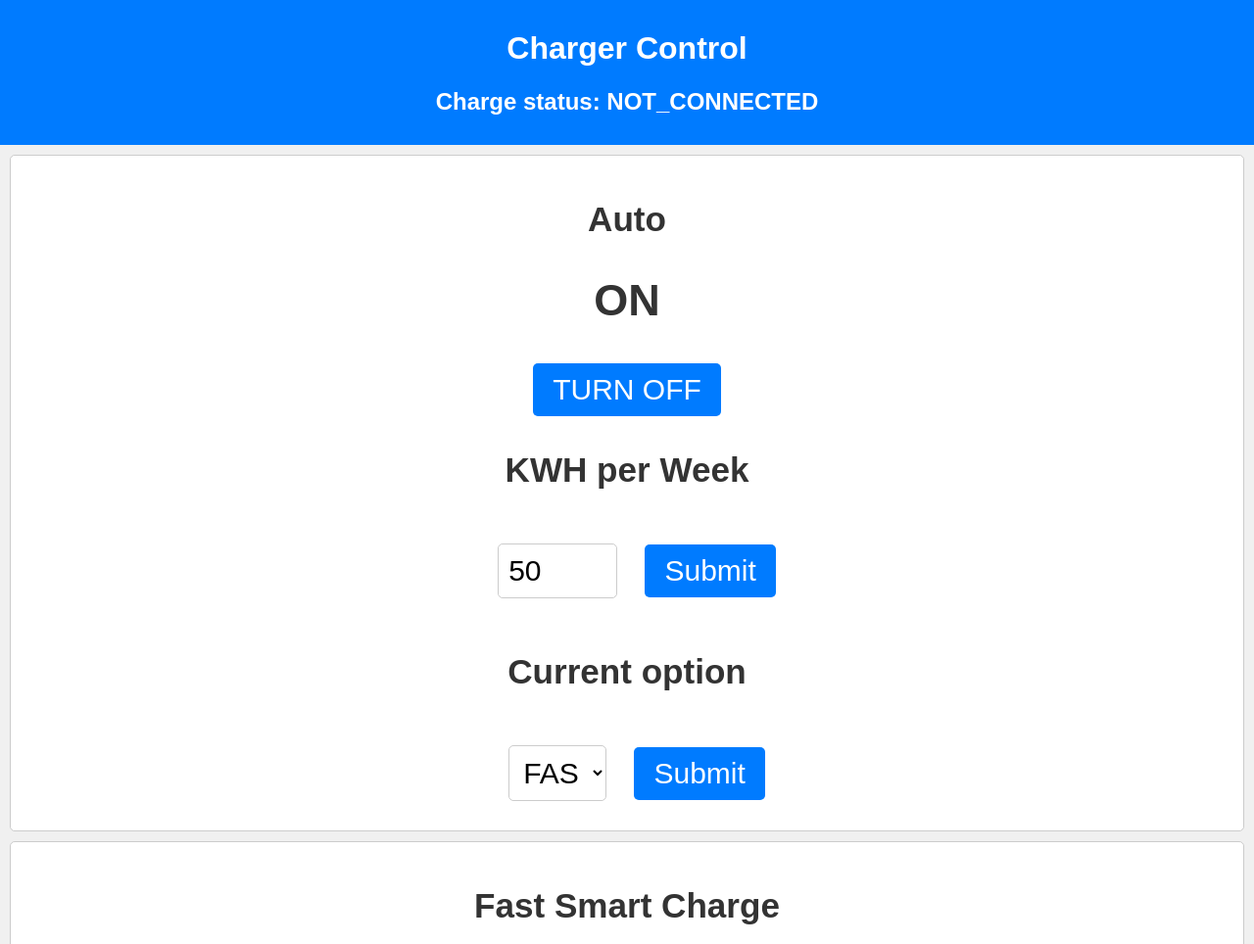
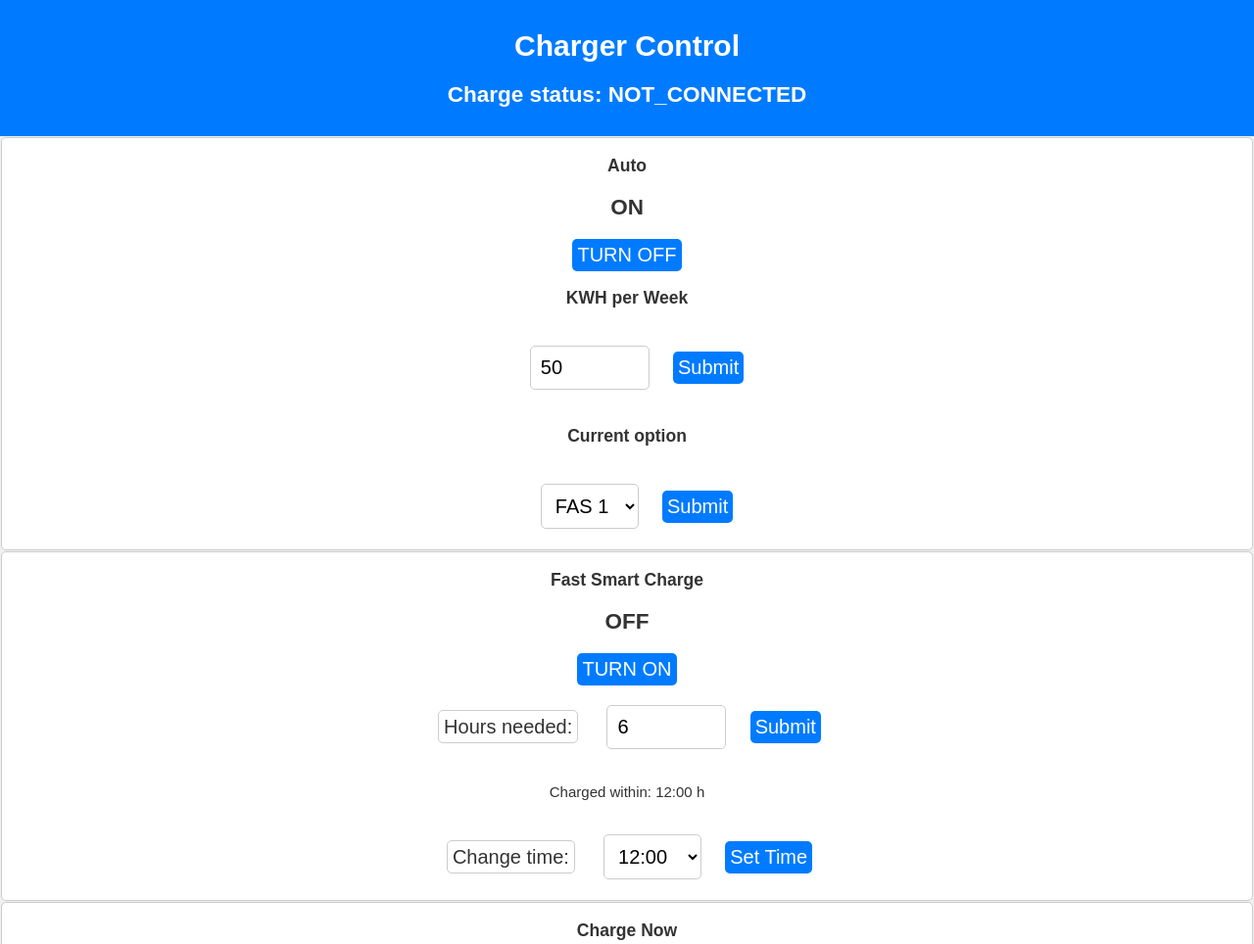
Before and after one commit to HansAlin/Wallbox, a Flask app: page / in a window 1280 px wide. Shown: the top 964 px of the page at 98% size. Run offline with Flask 3, Linux system fonts and the light colour scheme; parts of the project's set-up code (start-up, migrations or seed data) failed here and were passed over.

Commit message:
chnaged style

```diff
--- a/static/style.css
+++ b/static/style.css
@@ -29,6 +29,7 @@ header {
   background-color: #007bff;
   color: white;
   padding: 10px;
+  font-size: 15px
 }
 
 .input-number {
@@ -37,31 +38,31 @@ header {
   border: 1px solid #ccc;
   border-radius: 5px;
   background-color: white;
-  font-size: 30px; /* Adjust the font size as needed */
+  font-size: 20px; /* Adjust the font size as needed */
   width: 100px;
 }
 
 .input-head {
-  margin: 20px;
-  padding: 10px;
+  margin: 5px;
+  padding: 5px;
   border: 1px solid #ccc;
   border-radius: 5px;
   background-color: white;
-  font-size: 30px; /* Adjust the font size as needed */
+  font-size: 20px; /* Adjust the font size as needed */
 }
 
 .control-section {
-  margin: 10px;
-  padding: 10px;
+  margin: 1px;
+  padding: 1px;
   border: 1px solid #ccc;
   border-radius: 5px;
   background-color: white;
-  font-size: 30px;
+  font-size: 15px;
 }
 
 .button {
   display: inline-block;
-  padding: 10px 20px;
+  padding: 5px 5px;
   background-color: #007bff;
   color: white;
   text-decoration: none;
@@ -69,7 +70,7 @@ header {
   border-radius: 5px;
   cursor: pointer;
   transition: background-color 0.3s ease;
-  font-size: 30px;
+  font-size: 20px;
 }
 
 .button:hover {
```
Also changed, not shown: energy_display.py (+4 -4 lines), static/plot_nordpool.png.
